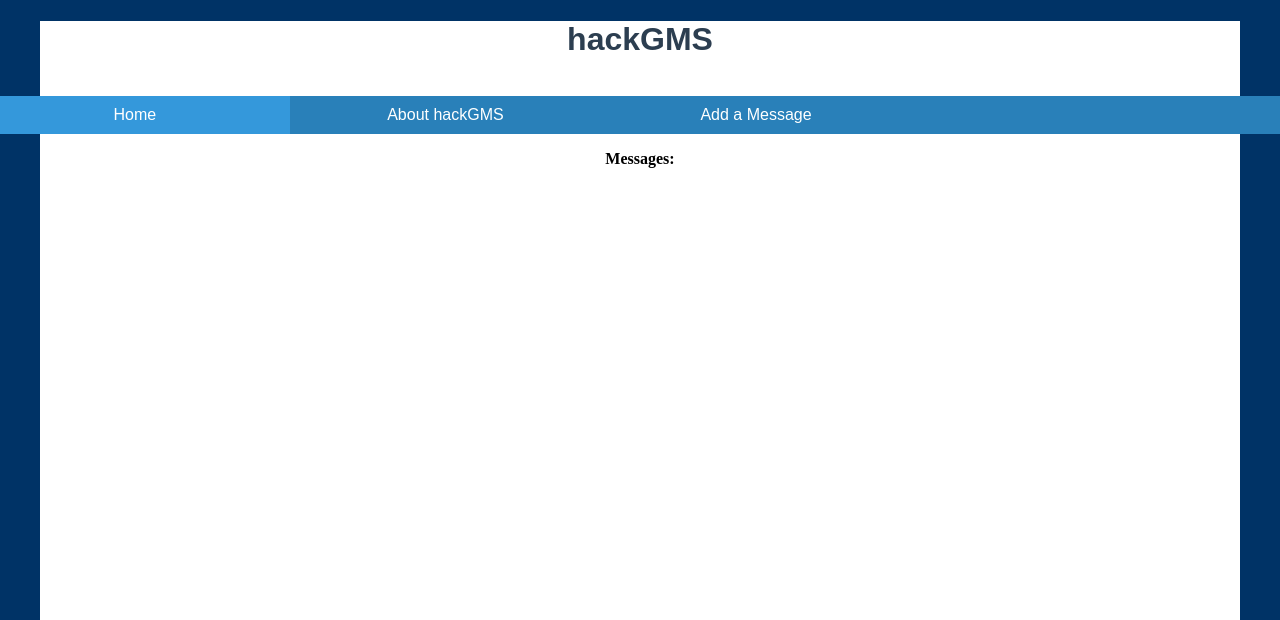
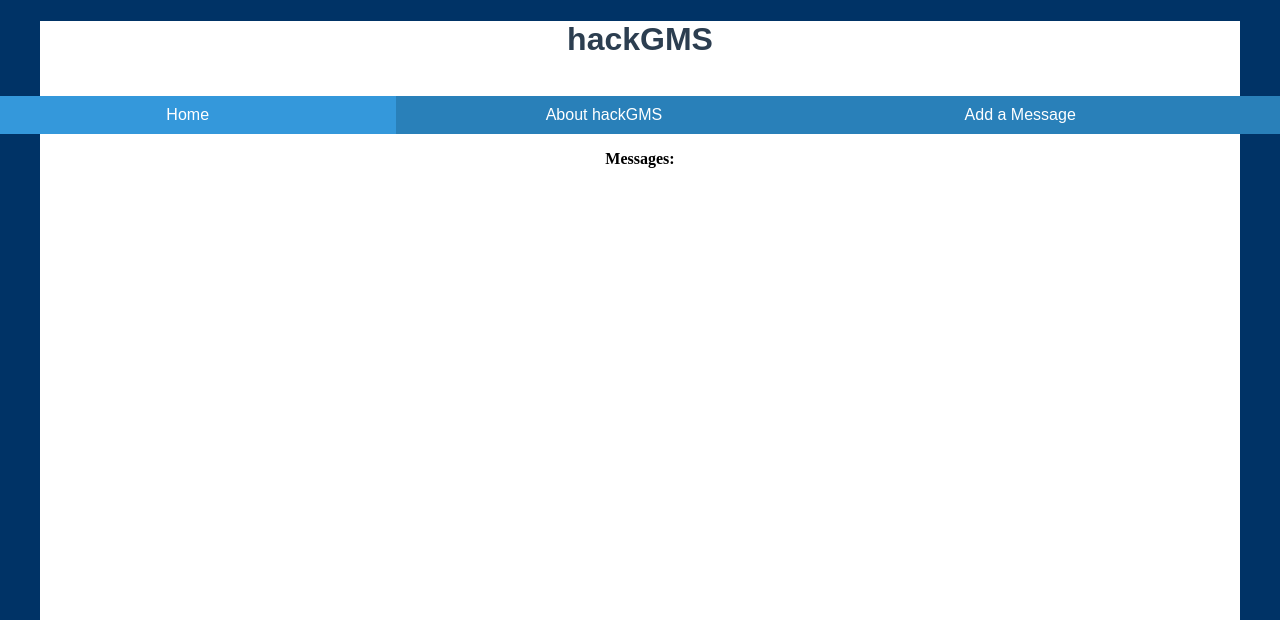
Before and after one commit to cproctor/hackGMS, a Flask app: page / in a window 1280 px wide. Shown: the top 620 px of the page. Run offline with Flask 2, Linux system fonts and the light colour scheme; data that the repository does not hold is empty; parts of the project's set-up code (start-up, migrations or seed data) failed here and were passed over; some libraries are stand-ins or nearby versions.

Commit message:
Looks better

```diff
--- a/frontend/static/style/GS_style.css
+++ b/frontend/static/style/GS_style.css
@@ -24,7 +24,7 @@ body {
 
 .menu li {
 	float:left;
-	width: 22%;
+	width: 30%;
 	padding: 10px;
 	text-align: center;
 }
```
